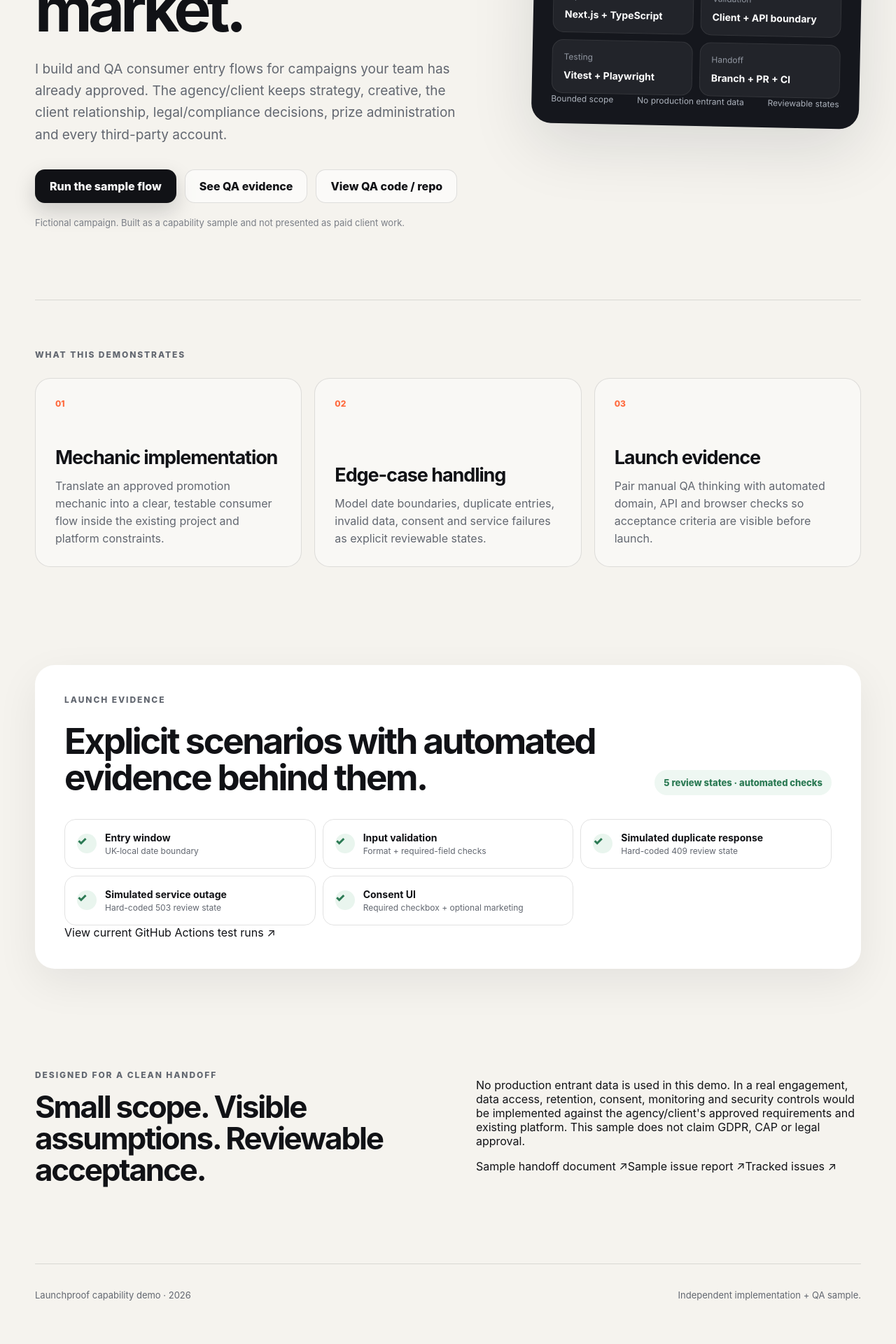
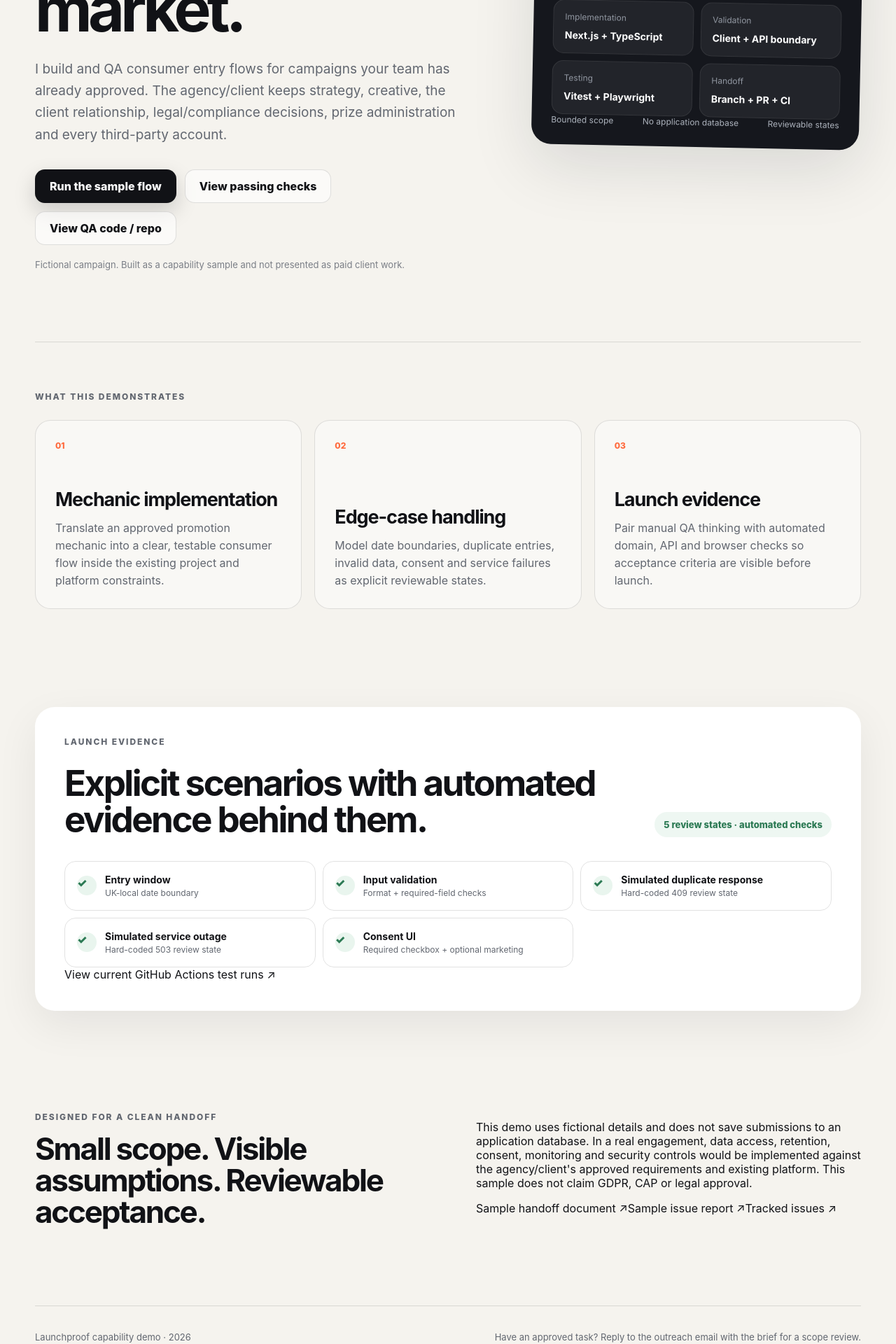
Before and after one commit to sandaruwantharaka172-star/promo-launch-qa-demo, a Next.js app: page / in a window 1280 px wide. Shown: the part 580-2500 px from the top of the page at 70% size. Before the commit the page ends 2475 px from the top, so only its background shows below. Built offline with nearby package versions, Linux system fonts and the light colour scheme.

Commit message:
copy: link claims to evidence and add a low-friction next step

```diff
--- a/src/app/page.tsx
+++ b/src/app/page.tsx
@@ -47,7 +47,7 @@ export default function Home() {
           </p>
           <div className="hero-actions">
             <Link className="primary-button" href="/campaign">Run the sample flow</Link>
-            <a className="secondary-button" href="#evidence">See QA evidence</a>
+            <a className="secondary-button" href={actionsUrl}>View passing checks</a>
             <a className="secondary-button" href={repoUrl}>View QA code / repo</a>
           </div>
           <p className="honesty-note">Fictional campaign. Built as a capability sample and not presented as paid client work.</p>
@@ -68,7 +68,7 @@ export default function Home() {
             <div><small>Testing</small><strong>Vitest + Playwright</strong></div>
             <div><small>Handoff</small><strong>Branch + PR + CI</strong></div>
           </div>
-          <div className="delivery-foot"><span>Bounded scope</span><span>No production entrant data</span><span>Reviewable states</span></div>
+          <div className="delivery-foot"><span>Bounded scope</span><span>No application database</span><span>Reviewable states</span></div>
         </aside>
       </section>
 
@@ -94,7 +94,7 @@ export default function Home() {
         </div>
         <div className="handoff-copy">
           <p>
-            No production entrant data is used in this demo. In a real engagement, data access, retention, consent, monitoring and security controls would be implemented against the agency/client&apos;s approved requirements and existing platform. This sample does not claim GDPR, CAP or legal approval.
+            This demo uses fictional details and does not save submissions to an application database. In a real engagement, data access, retention, consent, monitoring and security controls would be implemented against the agency/client&apos;s approved requirements and existing platform. This sample does not claim GDPR, CAP or legal approval.
           </p>
           <div className="handoff-links">
             <a href={handoffUrl}>Sample handoff document ↗</a>
@@ -106,7 +106,7 @@ export default function Home() {
 
       <footer className="site-footer shell">
         <span>Launchproof capability demo · 2026</span>
-        <span>Independent implementation + QA sample.</span>
+        <span>Have an approved task? Reply to the outreach email with the brief for a scope review.</span>
       </footer>
     </main>
   );
```
